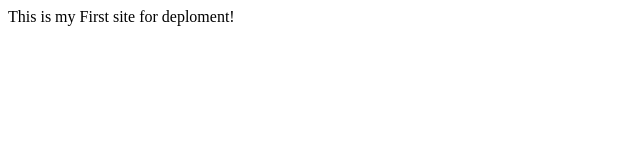
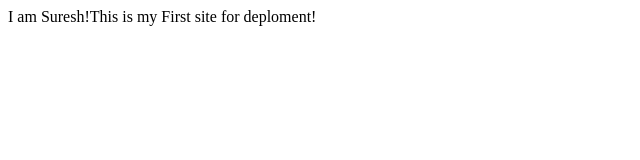
Before and after one commit to YOURSURESHNAIK/My-First-website, a website: page index.html in a window 1280 px wide. Shown: the whole page, without its empty margins (0-640 px from the left). Drawn offline with Linux system fonts and the light colour scheme.

Commit message:
changed index.html

```diff
--- a/index.html
+++ b/index.html
@@ -7,6 +7,6 @@
     <title>Document</title>
 </head>
 <body>
-    This is my First site for deploment!
+    I am Suresh!This is my First site for deploment!
 </body>
 </html>
```
